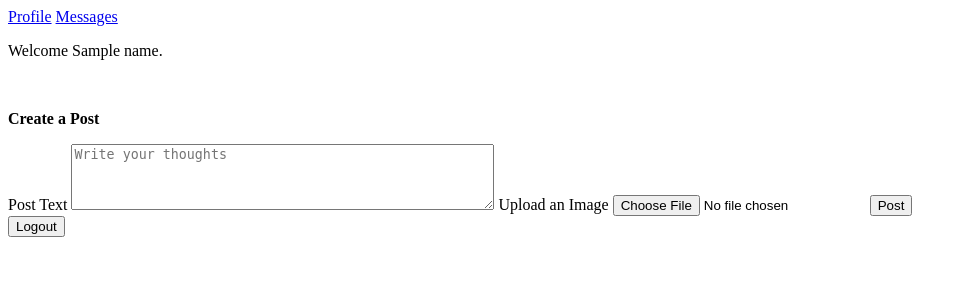
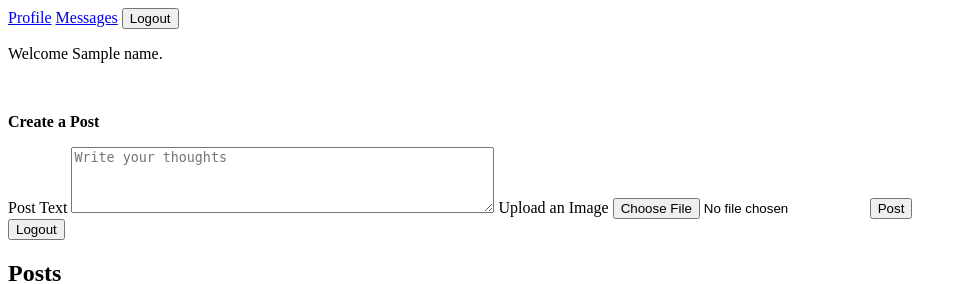
Before and after one commit to ArshadQamar/FirstFlaskProject, a Flask app: template templates/home.html in a window 1280 px wide. Shown: the top 284 px of the page, without its empty margins (0-967 px from the left). Run offline with Flask 3, Linux system fonts and the light colour scheme; the template is opened without the code that fills it: most values are stand-ins (such as "Sample title", 1, 10 or a date in 2020).

Commit message:
Implement post display functionality on the home page

```diff
--- a/app.py
+++ b/app.py
@@ -102,7 +102,8 @@ def home():
     if request.method == 'POST':
        text = request.form.get('post_text')
        file = request.files.get('post_image')
-       print(text, file)
+       file_path = None
+       query = "INSERT INTO posts (username, post_text, post_image) VALUES (?, ?, ?)"
        if not text and not file :
            return "Both fields can not be empty"
        if file:
@@ -110,9 +111,31 @@ def home():
            if check_ext not in allowed_extensions:
                return "format not supported for now"
            file.save(os.path.join(app.config['upload_folder'], file.filename))
+           file_path = f"/static/uploads/{file.filename}"
+           print(file_path)
 
+       try:
+           connection = get_db()
+           cursor = connection.cursor()
+           cursor.execute(query, (name, text, file_path))
+           connection.commit()
+           return "Post created successfully"
+       except Exception as e:
+           return f"An error occured {e}"
+       finally:
+           connection.close()
+
+    try:
+        connection = get_db()
+        cursor = connection.cursor()
+        cursor.execute("SELECT * FROM posts ORDER BY timestamp DESC")
+        posts = cursor.fetchall()
+    except Exception as e:
+        return f"An error occured {e}"
+    finally:
+        connection.close()
     # returning home.html by injecting name variable of home route to name variable present in html jinja template
-    return render_template("home.html", name=name)
+    return render_template("home.html", name=name, posts=posts)
 
 
 # Logout
--- a/templates/home.html
+++ b/templates/home.html
@@ -6,6 +6,9 @@
 
         <a href="/profile" id="profile" >Profile</a>
         <a href="/messages" id="messages">Messages</a>
+        <a href="/logout">
+            <button>Logout</button>
+        </a>
 
     </div>
 
@@ -25,9 +28,22 @@
         <a href="/logout">
             <button>Logout</button>
         </a>
+        <h2>Posts</h2>
+        <div class="posts">
+            {% for post in posts %}
+                <div>
+                    <p><strong>{{post[1]}}</strong> - {{post[4]}}</p>
+                    <p>{{post[2]}}</p>
+                    {% if post[3] %}
+                        <img src="{{post[3]}}" alt="post image" max-width="100px"
+                    {% endif %}
 
-    <!-- {% else %}
-        <p>Enter your <a href="login">Name</a></p>
+                </div>
 
-    {% endif %} -->
+            {% endfor %}
+
+        </div>
+    {% endif %}
+
+
 {% endblock %}
```
